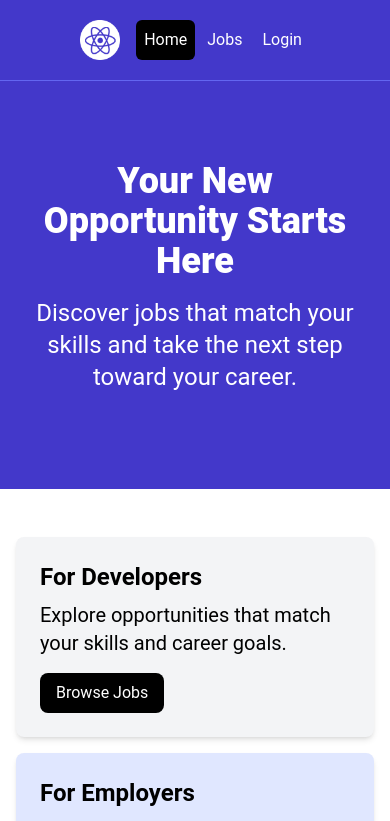
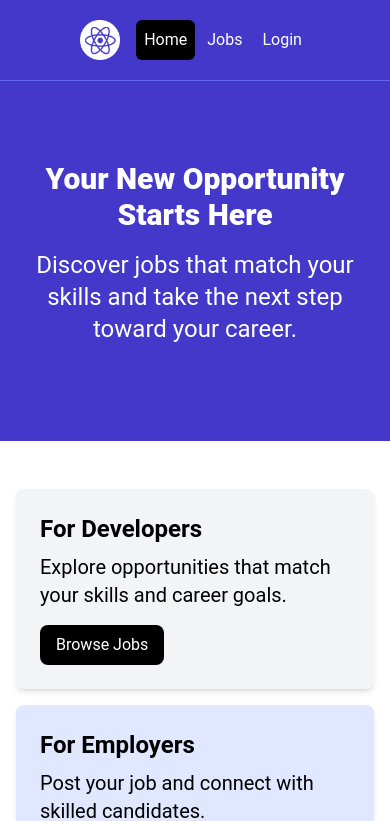
Before and after one commit to kjeevan5125/career-connect, a React (Vite) app in the folder frontend/: page / in a window 390 px wide. Shown: the top 821 px of the page. Built offline with nearby package versions, Linux system fonts and the light colour scheme; no server answers.

Commit message:
decreased the value of the title

```diff
--- a/frontend/src/components/Hero.jsx
+++ b/frontend/src/components/Hero.jsx
@@ -8,7 +8,7 @@
         <section className="bg-indigo-700 py-20 mb-4">
             <div className="max-w-7xl mx-auto px-4 sm:px-6 lg:px-8 flex flex-col items-center">
             <div className="text-center">
-                <h1 className="text-4xl font-extrabold text-white sm:text-5xl md:text-6xl">
+                <h1 className="text-3xl font-extrabold text-white sm:text-5xl md:text-6xl">
                 {title}
                 </h1>
 
```
